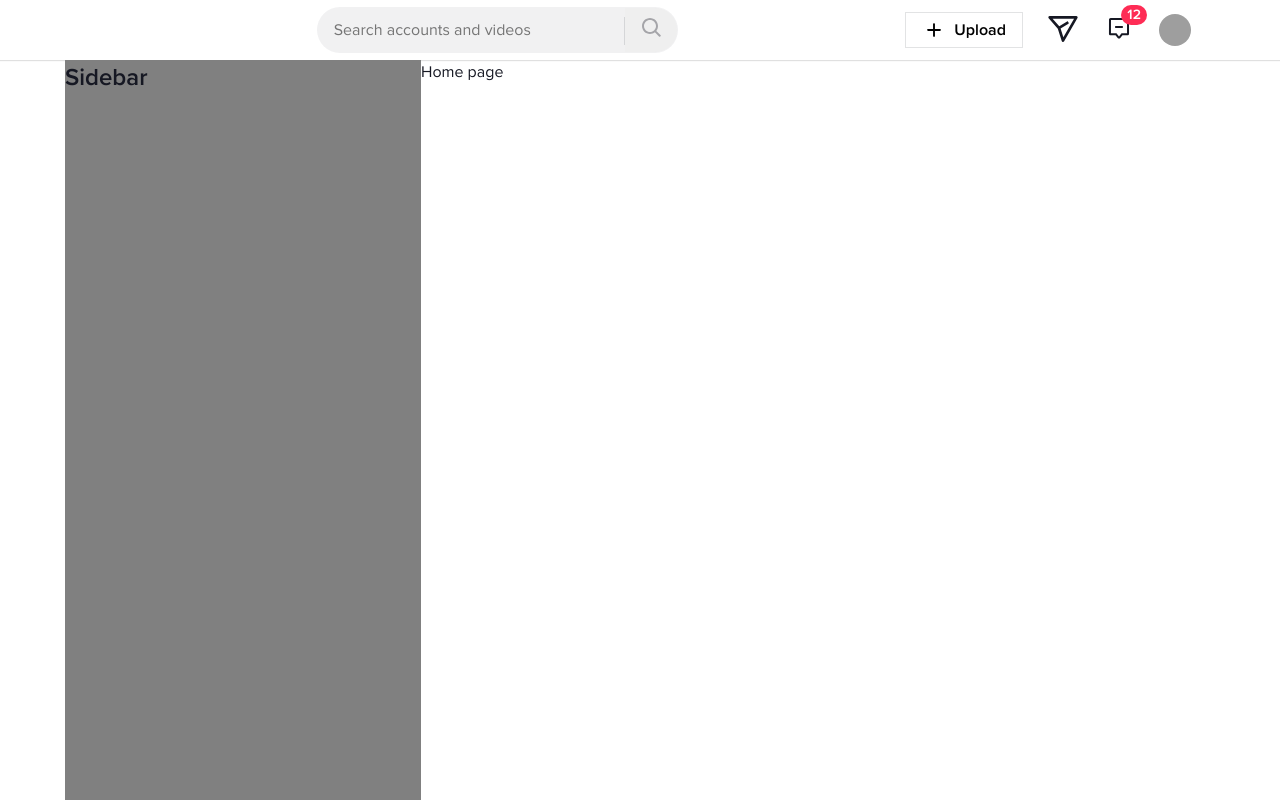
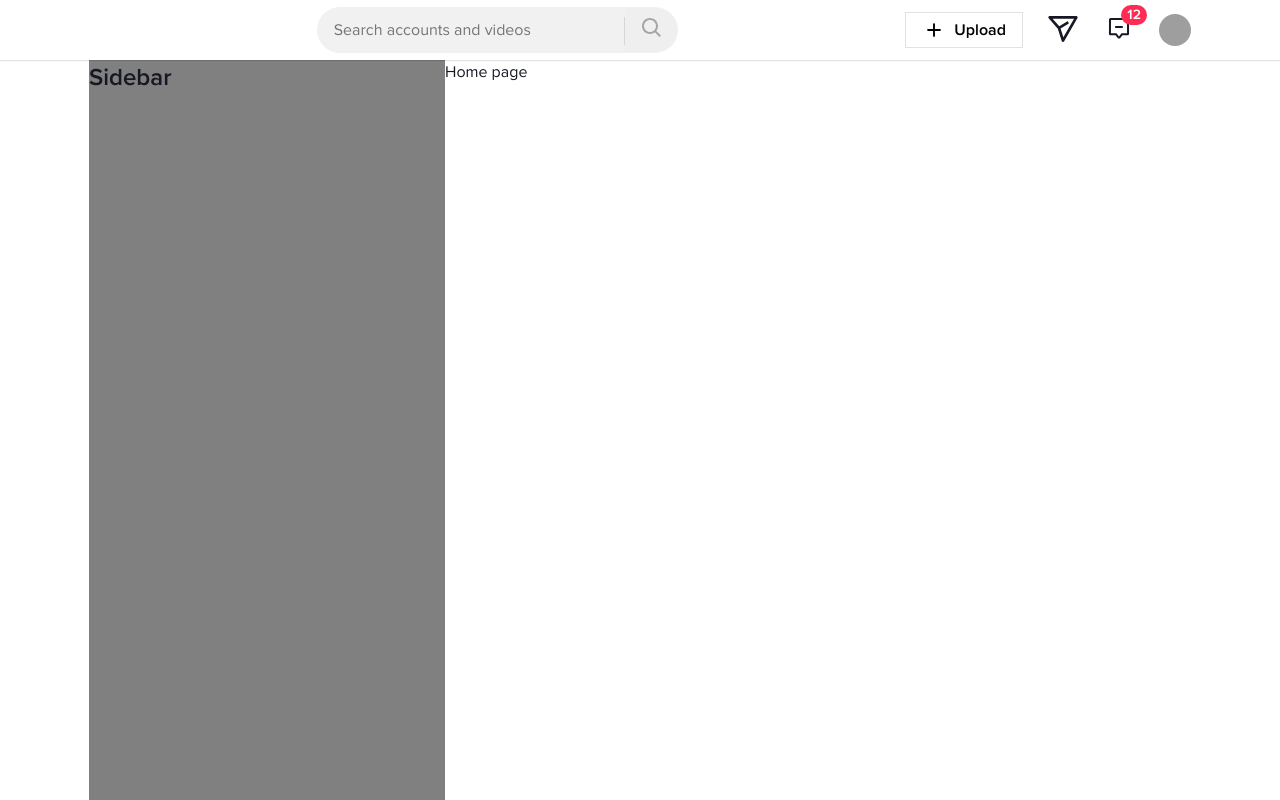
Before and after one commit to PhuSon2809/tiktok-ui, a React (Create React App) app: page / in a window 1280 px wide. Shown: the top 800 px of the page. Built offline with nearby package versions, Linux system fonts and the light colour scheme; grey boxes are pictures that could not be loaded.

Commit message:
Fix bug Header #2

```diff
--- a/public/index.html
+++ b/public/index.html
@@ -24,7 +24,7 @@
       work correctly both with client-side routing and a non-root public URL.
       Learn how to configure a non-root public URL by running `npm run build`.
     -->
-    <title>React App</title>
+    <title>Tiktok - Make Your Day</title>
   </head>
   <body>
     <noscript>You need to enable JavaScript to run this app.</noscript>
--- a/src/components/GlobalStyles/GlobalStyles.scss
+++ b/src/components/GlobalStyles/GlobalStyles.scss
@@ -30,6 +30,33 @@ body {
   line-height: 1.5;
   text-rendering: optimizeSpeed;
   color: var(--text-color);
+  overflow-y: overlay; //Cho thanh cuộn nổi lên ko chiếm vị trí
+}
+
+//scrollbar
+html *::-webkit-scrollbar {
+  border-radius: 0;
+  width: 8px;
+}
+html *::-webkit-scrollbar {
+  border-radius: 0;
+  width: 8px;
+}
+html *::-webkit-scrollbar-thumb {
+  border-radius: 4px;
+  background-color: rgba(22, 24, 35, 0.06);
+}
+html *::-webkit-scrollbar-thumb {
+  border-radius: 4px;
+  background-color: rgba(22, 24, 35, 0.06);
+}
+html *::-webkit-scrollbar-track {
+  border-radius: 0;
+  background-color: rgba(0, 0, 0, 0);
+}
+html *::-webkit-scrollbar-track {
+  border-radius: 0;
+  background-color: rgba(0, 0, 0, 0);
 }
 
 button,
--- a/src/components/Layout/DefaultLayout/DefaultLayout.module.scss
+++ b/src/components/Layout/DefaultLayout/DefaultLayout.module.scss
@@ -6,6 +6,8 @@
   .container {
     width: var(--default-layout-width);
     display: flex;
+    margin-top: var(--default-layout-header-height);
+    padding: 0 var(--default-layout-horizontal-spacer);
 
     .content {
       flex: 1; //Chiếm hết phần còn lại
--- a/src/components/Layout/components/Header/Header.module.scss
+++ b/src/components/Layout/components/Header/Header.module.scss
@@ -5,11 +5,16 @@
   --search-top-spacer: 9px;
   --search-button-width: 52px;
 
+  position: fixed;
+  top: 0;
+  left: 0;
+  z-index: 10;
+  display: flex;
+  justify-content: center;
   width: 100%;
   height: var(--default-layout-header-height);
   box-shadow: 0px 1px 1px rgba(0 0 0 / 12%);
-  display: flex;
-  justify-content: center;
+  background: var(--white);
 
   .inner {
     height: 100%;
@@ -19,7 +24,7 @@
     justify-content: space-between;
     align-items: center;
 
-    .logo-link{
+    .logo-link {
       display: flex;
     }
 
@@ -57,7 +62,7 @@
         color: var(--white);
         font-family: var(--font-family);
         background-color: var(--primary);
-    }
+      }
 
       .user-avatar {
         width: 32px;
--- a/src/components/Layout/components/Search/Search.jsx
+++ b/src/components/Layout/components/Search/Search.jsx
@@ -63,8 +63,12 @@ function Search() {
   // }
 
   return (
+    // Using a wrapper <div> tag around the reference element solves
+    // this by creating a new parentNode context.
+    <div>
       <HeadlessTippy
         interactive
+        appendTo={() => document.body}
         visible={showResult && searchResult.length > 0}
         render={(attrs) => (
           <div className={cx('search-result')} tabIndex="-1" {...attrs}>
@@ -105,6 +109,7 @@ function Search() {
           </button>
         </div>
       </HeadlessTippy>
+    </div>
   );
 }
 
--- a/src/components/Layout/components/Search/Search.module.scss
+++ b/src/components/Layout/components/Search/Search.module.scss
@@ -1,4 +1,10 @@
 .search-result {
+  --search-border-radius: 92px;
+  --search-height: 46px;
+  --search-width: 361px;
+  --search-top-spacer: 9px;
+  --search-button-width: 52px;
+
   width: var(--search-width);
 
   .search-title {
--- a/src/components/Poper/Menu/Menu.jsx
+++ b/src/components/Poper/Menu/Menu.jsx
@@ -10,7 +10,12 @@ const cx = classNames.bind(styles);
 
 const defaultFn = () => {};
 
-function Menu({ children, menu = [], onChange = defaultFn, hideOnClick = false }) {
+function Menu({
+  children,
+  menu = [],
+  onChange = defaultFn,
+  hideOnClick = false,
+}) {
   const [history, setHistory] = useState([{ data: menu }]);
   const current = history[history.length - 1];
 
@@ -35,6 +40,7 @@ function Menu({ children, menu = [], onChange = defaultFn, hideOnClick = false }
 
   return (
     <Tippy
+
       interactive
       delay={[0, 700]}
       offset={[12, 8]}
@@ -52,7 +58,7 @@ function Menu({ children, menu = [], onChange = defaultFn, hideOnClick = false }
               />
             )}
 
-            {renderItem()}
+            <div className={cx('menu-body')}>{renderItem()}</div>
           </PoperWrapper>
         </div>
       )}
--- a/src/components/Poper/Menu/Menu.module.scss
+++ b/src/components/Poper/Menu/Menu.module.scss
@@ -4,6 +4,10 @@
 
   .menu-popper {
     padding-bottom: 8px;
+  }
+
+  .menu-body{
+    overflow-y: auto;
   }
 
   //Menu item
--- a/src/components/Poper/Poper.module.scss
+++ b/src/components/Poper/Poper.module.scss
@@ -1,4 +1,6 @@
 .wrapper {
+  display: flex;
+  flex-direction: column;
   width: 100%;
   max-height: min((100vh - 96px) - 60px, 734px);
   min-height: 100px;
--- a/src/pages/Home/Home.jsx
+++ b/src/pages/Home/Home.jsx
@@ -1,7 +1,7 @@
 import React from 'react';
 
 function Home() {
-  return <div>Home page</div>;
+  return <div style={{ height: '2000px' }}>Home page</div>;
 }
 
 export default Home;
```
Also changed, not shown: 1 other file (tests, documents, lock files or other folders). Lines whose indentation alone changed are shown as unchanged.
